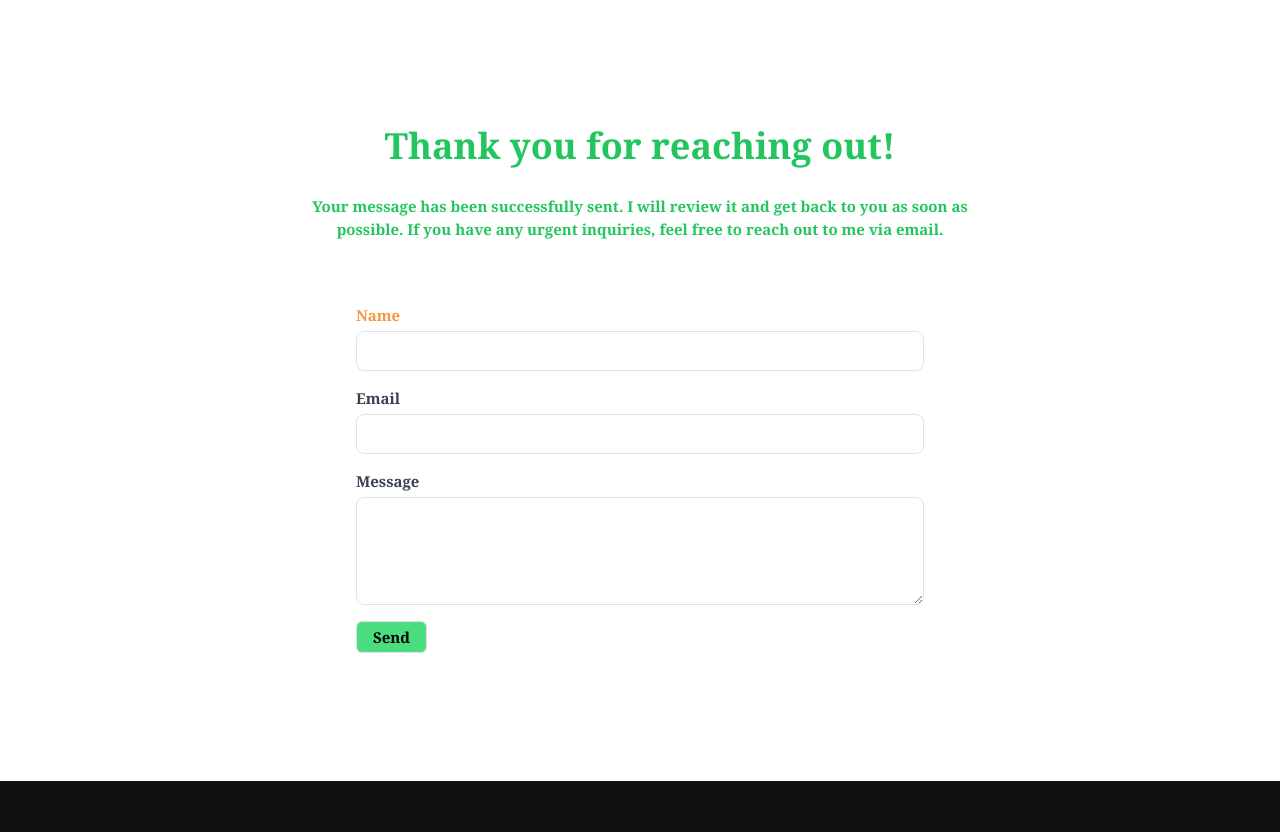
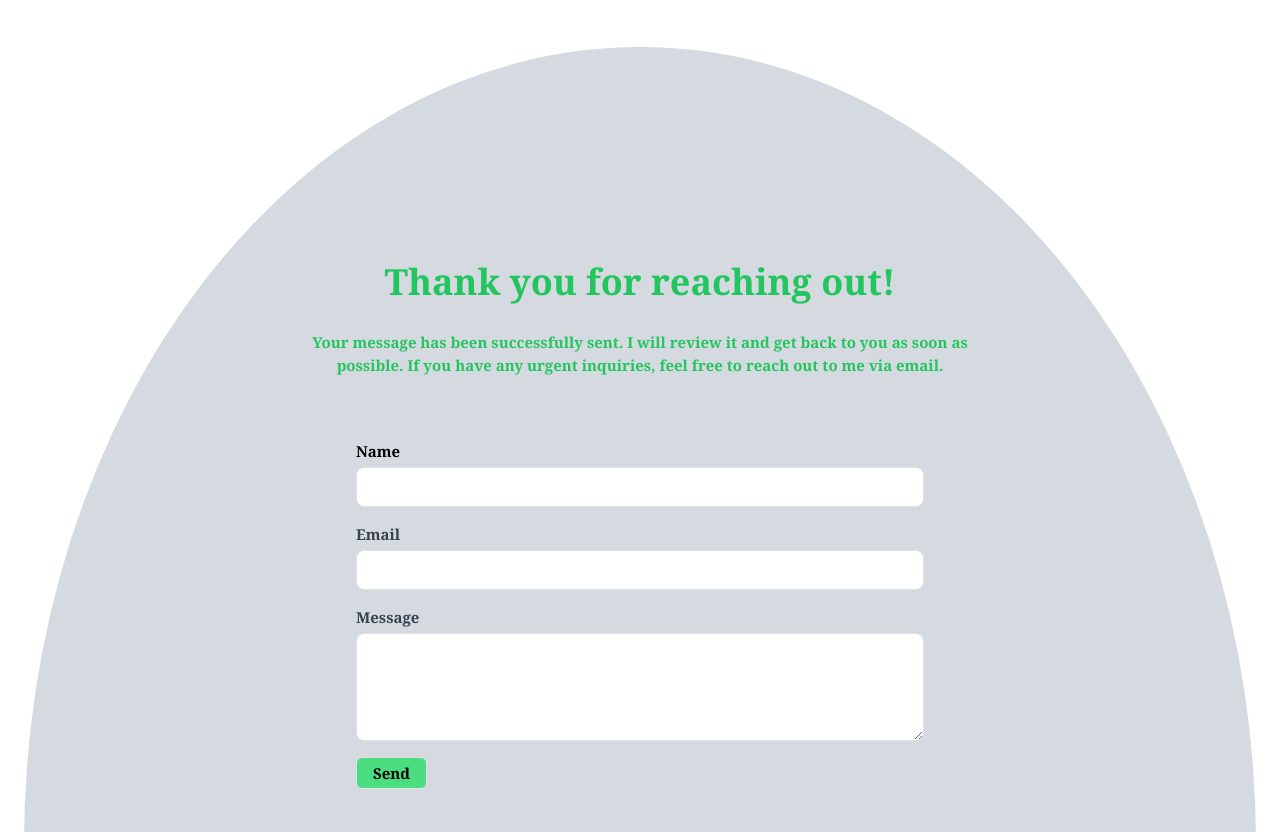
Before and after one commit to mihretue/portfolio, a React (Create React App) app: page / in a window 1280 px wide. Shown: the part 6240-7072 px from the top of the page. Built offline with nearby package versions, Linux system fonts and the light colour scheme.

Commit message:
some css on contac us page

```diff
--- a/package.json
+++ b/package.json
@@ -12,6 +12,8 @@
     "react-dom": "^18.3.1",
     "react-router-dom": "^6.26.1",
     "react-scripts": "5.0.1",
+    "styled-component": "^2.8.0",
+    "styled-components": "^6.1.13",
     "tailwindcss": "^3.4.10",
     "web-vitals": "^2.1.4"
   },
--- a/src/components/Contact.jsx
+++ b/src/components/Contact.jsx
@@ -1,7 +1,35 @@
 import React, {useRef} from 'react'
 import emailjs from 'emailjs-com'
+import styled from 'styled-components'
+
+const Bubble = styled.div`
+  position: relative;
+  width: 100%;
+  height: 100%;
+
+  &::after {
+    content: '';
+    border-top-left-radius: 50% 100%;
+    border-top-right-radius: 50% 100%;
+    position: absolute;
+    bottom: 0;
+    z-index: -1;
+    width: 100%;
+
+    height: 124%;
+    background-color:#d5d9e0;
+  }
+    @media screen and (max-width: 968px) and (max-width: 1024px){
+
+      display: none
+      width: 0px
+
+}
+
+  `
 
 export default function Contact() {
+
   const form = useRef();
 
   const onEmailSubmit = (e)=>{
@@ -19,7 +47,7 @@ export default function Contact() {
 )
   }
   return (
-    <div className='mt-32 max-w-7xl mx-auto font-serif'>
+    <Bubble className='mt-52 py-14 max-w-7xl mx-auto font-serif md:hidden lg:block'>
        <div class="mb-16 max-w-2xl text-center mx-auto">
           <h2 class="md:text-4xl text-3xl font-semibold font-serif md:!leading-[50px] mb-6 text-green-500">Thank you for reaching out!</h2>
           <p class="text-green-500 font-semibold font-serif">Your message has been successfully sent. I will review it and get back to you as soon as possible. If you have any urgent inquiries, feel free to reach out to me via email.</p>
@@ -27,7 +55,7 @@ export default function Contact() {
     <form ref={form} onSubmit={onEmailSubmit} className=' container mx-auto  row col-6 mt-44 text-black d-flex align-items-center justify-center'>
       <div class="space-y-4">
         <div class="flex flex-col space-y-1">
-          <label class="text-orange-400 font-semibold">Name</label>
+          <label class="text-black-400 font-semibold">Name</label>
           <input type="text" name="name" onChange={(e)=> e.target.value} className="border border-blue-500 rounded-lg p-2 focus:outline-none focus:ring-2 focus:ring-blue-400 focus:border-blue-500 transition duration-300 ease-in-out" />
         </div>
 
@@ -43,6 +71,6 @@ export default function Contact() {
         <button type="submit" className=' border border-blue-500 text-black font-bold  py-1 px-3 bg-green-400 rounded'>Send</button>
   </div>
     </form>
-    </div>
+    </Bubble>
   )
 }
```
Also changed, not shown: 1 other file (tests, documents, lock files or other folders).
